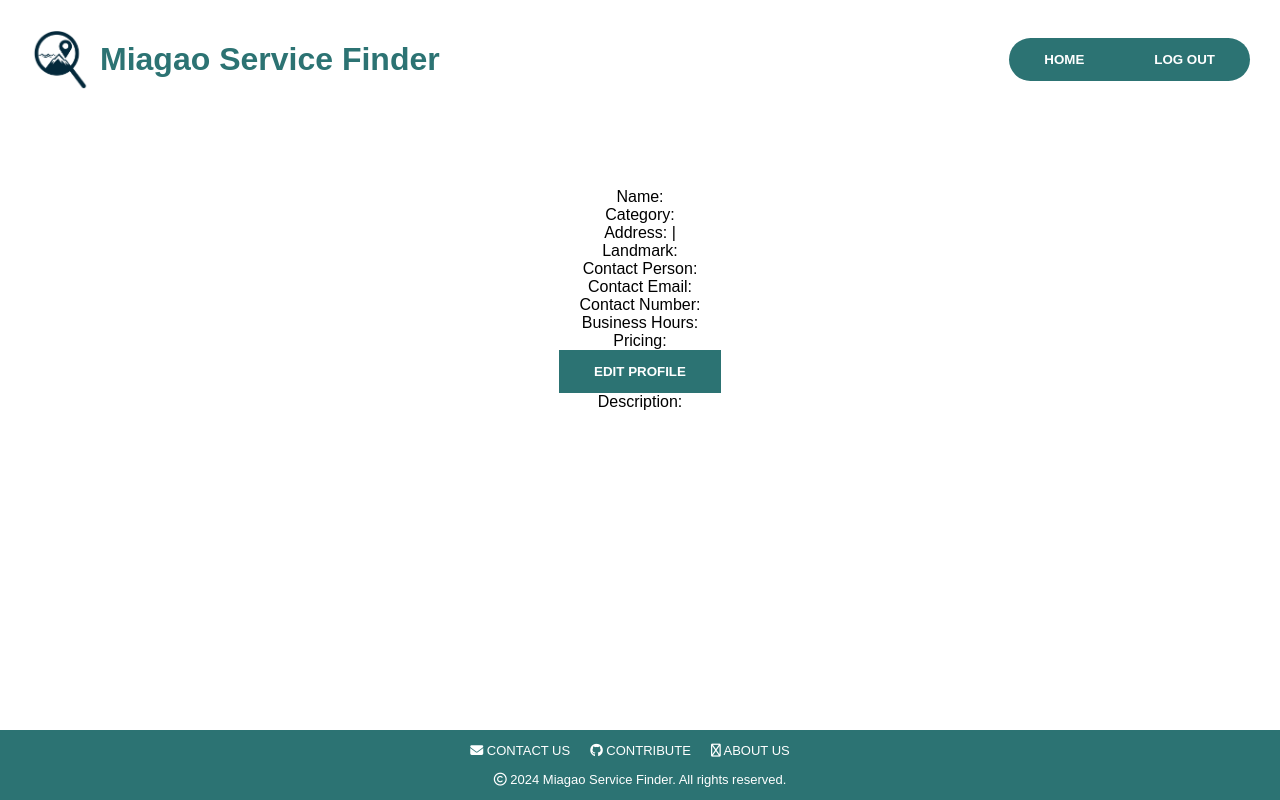
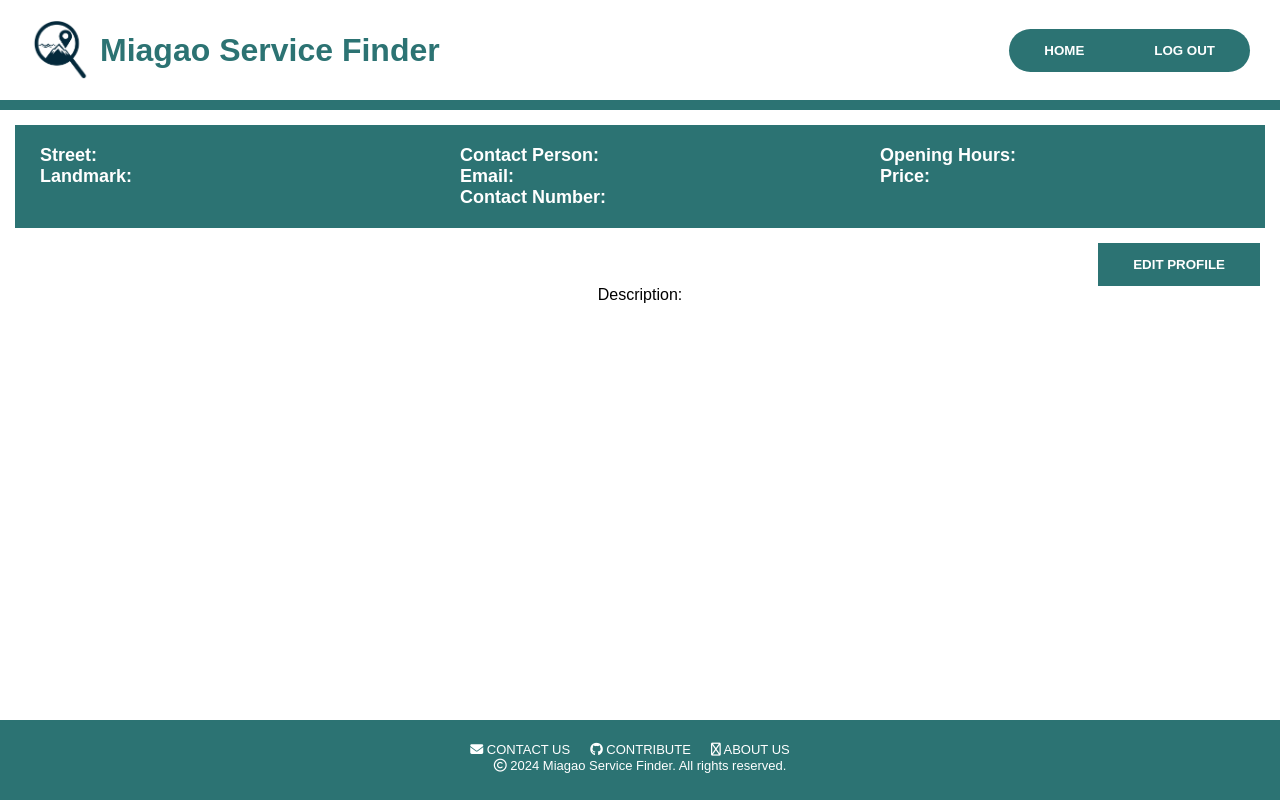
Before and after one commit to Mmanyman/service_finder, a PHP site: page /userProfile.php in a window 1280 px wide. Run offline with PHP 8.4, Linux system fonts and the light colour scheme; the visitor is signed in with stand-in values (Sample User, id 1); data that the repository does not hold is empty.

Commit message:
User Profile
Style for User Profile

```diff
--- a/css/profile.css
+++ b/css/profile.css
@@ -11,6 +11,7 @@
 header {
     background-color: #ffffff;
     padding: 20px 30px;
+    border-bottom:10px solid#2C7373 ;
 }
 
 footer {
@@ -20,10 +21,15 @@
     bottom: 0;
     width: 100%;
     color: #fff;
+    height: 10vh;
 }
 
 footer .p {
     text-align: left;
+}
+
+.footerWrapper{
+    padding-top: 20px ;
 }
 
 .logo {
@@ -69,7 +75,6 @@
 
 main {
     text-align: center;
-    padding: 50px 0;
 }
 
 .icons {
--- /dev/null
+++ b/css/userProfile.css
@@ -0,0 +1,54 @@
+:root {
+    --primary: white;
+    --secondary: #2c7373;
+    --accent: #012e40;
+    --font-family: Arial, sans-serif; /*change*/
+  }
+
+  * {
+    margin: 0;
+    padding: 0;
+    box-sizing: border-box;
+  }
+
+.busLogo {
+  width: 120px;
+  border-radius: 50%;
+}
+.detailsWrapper {
+  display: flex;
+  background-color: var(--secondary);
+  justify-content: center;
+  align-items: center;
+  margin: 0;
+  gap:1%;
+  padding: 20px;
+  border: 15px solid white;
+  color: white;
+}
+
+.infoWrapper {
+  display: flex;
+  width: 150vh;
+  gap: 5%;
+  text-align: start;
+
+}
+
+h5{
+    margin: 0;
+    font-size: large;
+}
+.busName {
+  margin: 0;
+  text-align: start;
+}
+
+.info{
+    width: 50vh;
+}
+.editWrap{
+    display: flex;
+    justify-content: end;
+    padding-right: 20px;
+}
--- a/userProfile.php
+++ b/userProfile.php
@@ -30,6 +30,7 @@
     <meta name="viewport" content="width=device-width, initial-scale=1.0">
     <title>Service Finder</title>
     <link rel="stylesheet" href="css/profile.css">
+    <link rel="stylesheet" href="css/userProfile.css">
     <link rel="stylesheet" href="https://cdnjs.cloudflare.com/ajax/libs/font-awesome/6.5.2/css/all.min.css">
     <script src="index.js" defer></script>
 </head>
@@ -42,7 +43,7 @@
                 <h1 class="title">Miagao Service Finder</h1>
                 <?php
             if(isset($_SESSION["id"])){
-                echo '<div class="user-actions">
+                echo '<div class="user-actions" >
                         <a href="index.php"><button class="login-btn" id="logout" type="submit" >HOME</button></a>
                         <a href="logout.php"><button class="signup-btn" id="logout" type="submit">LOG OUT</button></a>
                     </div>';
@@ -61,22 +62,69 @@
             <div>
                 <?php
                     if ($details["Logo"]){
-                        echo "<img src='" . $details["Logo"] . "' height='100px'>";
+                        echo '
+                            <div class=\'detailsWrapper\'>
+                                <img class=\'busLogo\' src="' . $details["Logo"] . '">
+
+                                <div>
+                                    <h1 class=\'busName\'>' . $details["Bsns_Name"] . '</h1>
+                                    <div class=\'infoWrapper\'>
+                                        <div class=\'info\'>
+                                            <h5>' . $details["Category"] . '</h5>
+                                            <h5> Street:     ' . $details["Address"] . '</h5>
+                                            <h5>Landmark:     ' . $details["Landmark"] . '</h5>
+                                        </div>
+                                        <div class=\'info\'>
+                                            <h5> Contact Person:     ' . $details["C_Person"] . '</h5>
+                                            <h5> Email:     ' . $details["C_Email"] . '</h5>
+                                            <h5> Contact Number:     ' . $details["C_Num"] . '</h5>
+                                        </div>
+                                        <div class=\'info\'>
+                                            <h5>Opening Hours:     ' . $details["Hours_Open"] . '</h5>
+                                            <h5>Price:     ' . $details["Price"] . '</h5>
+                                        </div>
+                                    </div>
+
+                                </div>
+                            </div>
+                        ';
+
+                    }else{//no logo uploaded
+                        echo '
+                        <div class=\'detailsWrapper\'>
+                        <div class=\'details\'>
+                            <h1 class=\'busName\'>' . $details["Bsns_Name"] . '</h1>
+                            <div class=\'infoWrapper\'>
+                                <div class=\'info\'>
+                                    <h5>' . $details["Category"] . '</h5>
+                                    <h5> Street:     ' . $details["Address"] . '</h5>
+                                    <h5>Landmark:     ' . $details["Landmark"] . '</h5>
+                                </div>
+                                <div class=\'info\'>
+                                    <h5> Contact Person:     ' . $details["C_Person"] . '</h5>
+                                    <h5> Email:     ' . $details["C_Email"] . '</h5>
+                                    <h5> Contact Number:     ' . $details["C_Num"] . '</h5>
+                                </div>
+                                <div class=\'info\'>
+                                    <h5>Opening Hours:     ' . $details["Hours_Open"] . '</h5>
+                                    <h5>Price:     ' . $details["Price"] . '</h5>
+                                </div>
+                            </div>
+
+                        </div>
+                    </div>
+
+                    ';
+
                     }
-                    echo
-                         "<br>Name: " . $details["Bsns_Name"] .
-                         "<br>Category: " . $details["Category"] .
-                         "<br>Address: " . $details["Address"] . " | " . $details["Barangay"] .
-                         "<br>Landmark: " . $details["Landmark"] .
-                         "<br>Contact Person: " . $details["C_Person"] .
-                         "<br>Contact Email: " . $details["C_Email"] .
-                         "<br>Contact Number: " . $details["C_Num"] .
-                         "<br>Business Hours: " . $details["Hours_Open"] .
-                         "<br>Pricing: " . $details["Price"];
+
                 ?>
             </div>
+        </div >
+        <div class="editWrap">
+            <a href="editProfile.php"><button class="button" id="account" type="submit">EDIT PROFILE</button></a>
         </div>
-            <a href="editProfile.php"><button class="button" id="account" type="submit">EDIT PROFILE</button></a>
+
         <div class="description">
             <?php
                 echo "Description: " . $details["Description"];
@@ -87,22 +135,23 @@
                 if ($showcase1 == NULL) {
                     echo "";
                 } else {
-                    echo "<img src='" . $showcase1 . "' height='100px'>";
+                    echo "<img src='" . $showcase1 . "' width='200px' height='200px' style='margin:30px;'>";
                 }
                 if ($showcase2 == NULL) {
                     echo "";
                 } else {
-                    echo "<img src='" . $showcase2 . "' height='100px'>";
+                    echo "<img src='" . $showcase2 . "' width='200px' height='200px' style='margin:30px;'>";
                 }
                 if ($showcase3 == NULL) {
                     echo "";
                 } else {
-                    echo "<img src='" . $showcase3 . "' height='100px'>";
+                    echo "<img src='" . $showcase3 . "' width='200px' height='200px' style='margin:30px;'>";
                 }
             ?>
 
         </div>
         <footer>
+            <div class="footerWrapper">
                 <div class="icons">
                     <p> <i class="fa-solid fa-envelope"></i> CONTACT US </p>
                     <p> <i class="fa-brands fa-github"></i> CONTRIBUTE </p>
@@ -111,6 +160,8 @@
                 <div class="credits">
                     <p> <i class="fa-regular fa-copyright"></i> 2024 Miagao Service Finder. All rights reserved. </p>
                 </div>
+            </div>
+
         </footer>
     </main>
 </body>
```
Also changed, not shown: uploads/profile/profile1_1020093931.jpg (added), uploads/showcase/1show1_156111916.jpg (added), uploads/showcase/1show2_1475205484.png (added), uploads/showcase/2show1_332480931.jpg (added), uploads/showcase/3show1_1429406225.jpeg (added), uploads/showcase/3show2_1716772170.jpg (added). Lines whose indentation alone changed are shown as unchanged.
